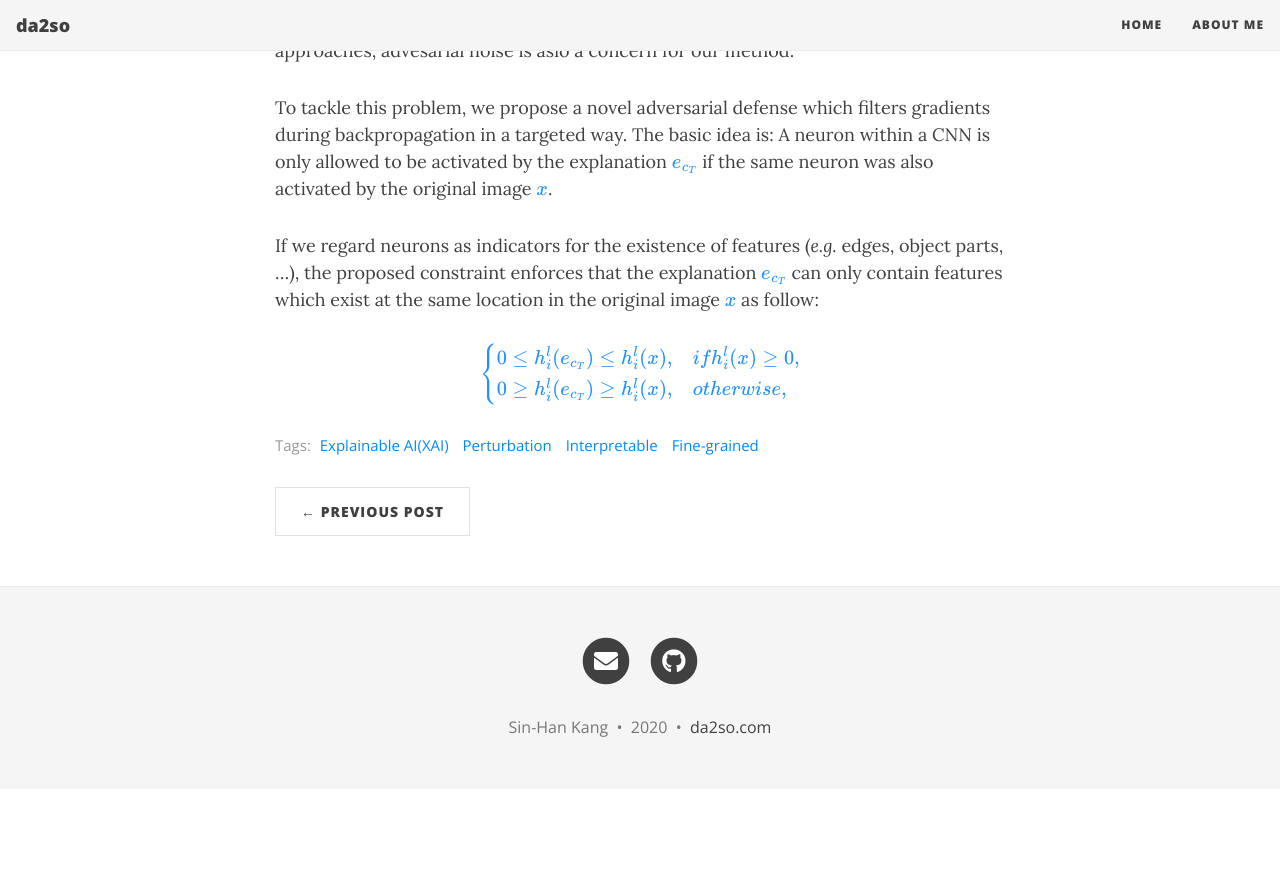
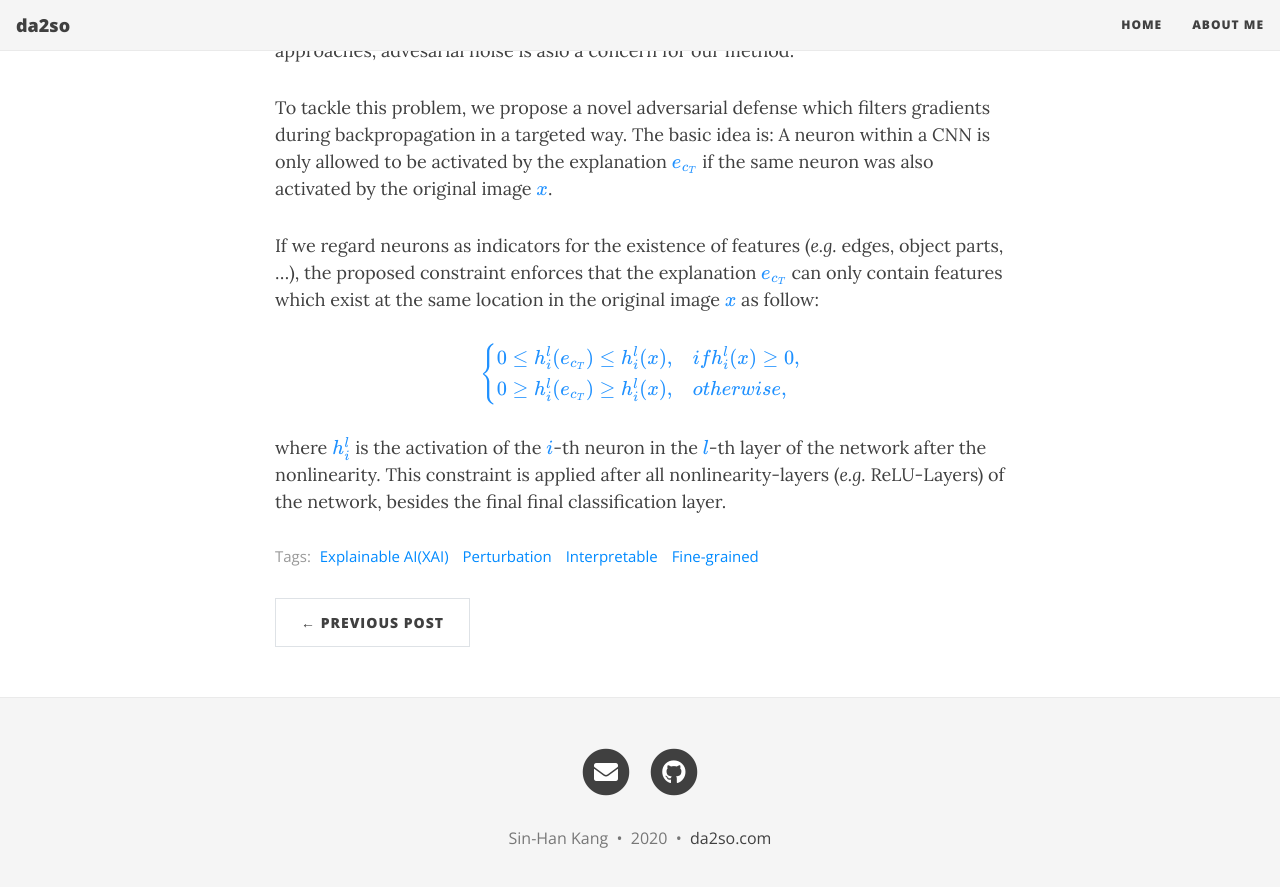
Before and after one commit to da2so/da2so.github.io, a Jekyll site: the page built from _posts/2020-08-17-Interpretable_And_Fine-grained_Visual_Explanations_For_Convolutional_Neural_Networks.md, in a window 1280 px wide and 900 px high, scrolled down 3372 px. Shown: the top 887 px of the window. Built offline with Jekyll 4.4.1, drawn with Linux system fonts in a browser that asks for light colours; nearby versions of some CDN libraries; formulas are drawn with MathJax 3; before the commit the page ends 4161 px from its top, so only the background shows below that.

Commit message:
Update 2020-08-17-Interpretable_And_Fine-grained_Visual_Explanations_For_Convolutional_Neural_Networks.md

```diff
--- a/_posts/2020-08-17-Interpretable_And_Fine-grained_Visual_Explanations_For_Convolutional_Neural_Networks.md
+++ b/_posts/2020-08-17-Interpretable_And_Fine-grained_Visual_Explanations_For_Convolutional_Neural_Networks.md
@@ -77,7 +77,7 @@ Using the mask based definition of an explanation with a reference (<span style=
 
 <span style="color:DodgerBlue">
 \\[
-e^\ast_\{ c_T \} = m^\ast_\{ c_T \} =
+e^\ast_\{ c_T \} = m^\\ast_\{ c_T \} =
 
 \\]
 </span>
@@ -116,3 +116,5 @@ If we regard neurons as indicators for the existence of features (*e.g.* edges,
 							 0 \geq h^l_i (e_{c_T}) \geq h^l_i (x), & otherwise,
 							\\end{array} \\right.
 \\]</span>
+
+where <span style="color:DodgerBlue">$h^l_i$</span> is the activation of the <span style="color:DodgerBlue">$i$</span>-th neuron in the <span style="color:DodgerBlue">$l$</span>-th layer of the network after the nonlinearity. This constraint is applied after all nonlinearity-layers (*e.g.* ReLU-Layers) of the network, besides the final final classification layer.
```
